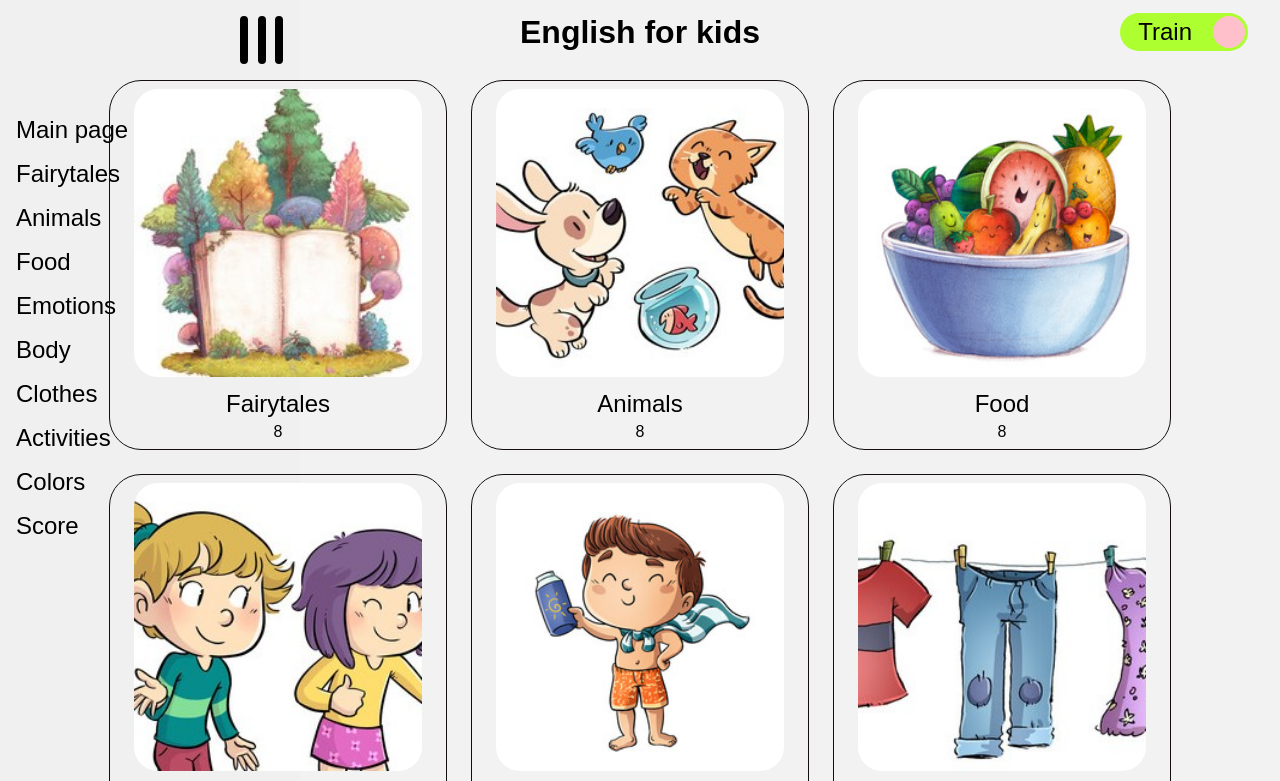
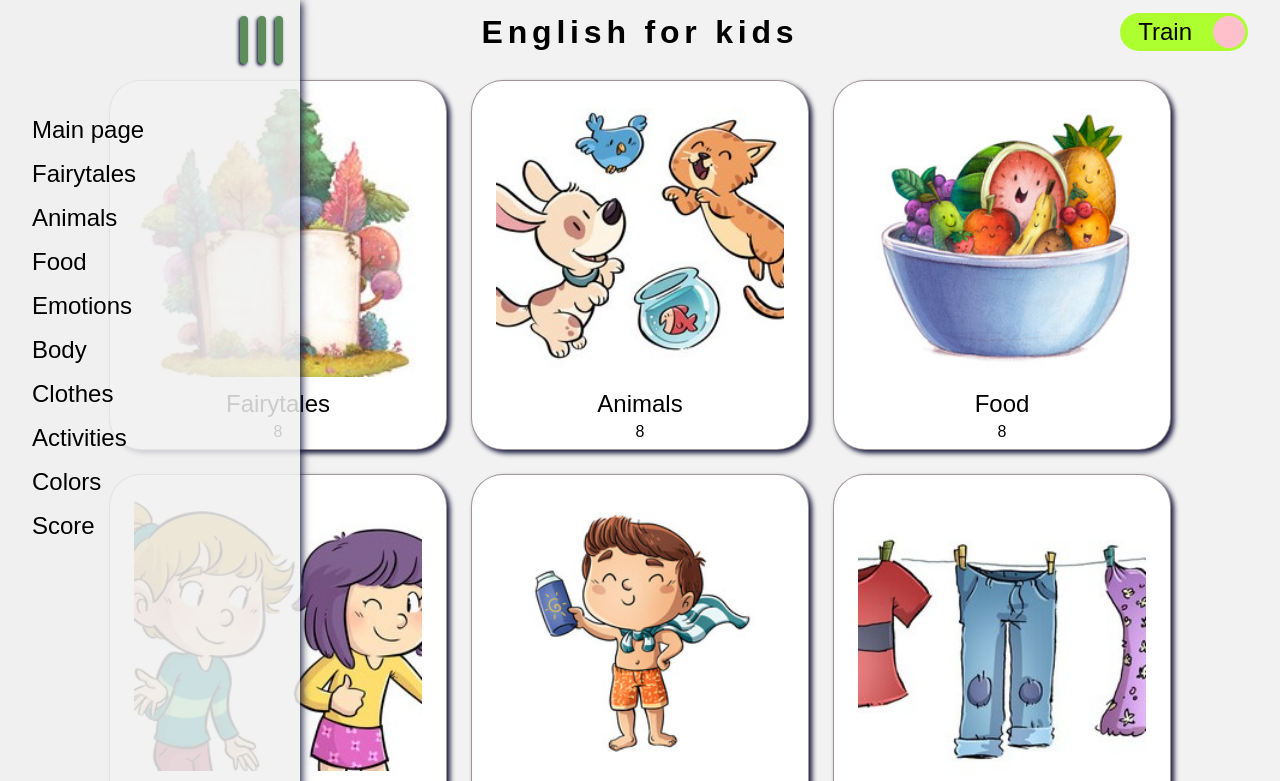
Before and after one commit to emp74ark/english-for-kids, a website built with webpack: page src/index.html in a window 1280 px wide. Both pictures are taken after a click on the element 40 px from the left and 40 px from the top of the page. Shown: the top 781 px of the page. Built offline with nearby package versions, Linux system fonts and the light colour scheme.

Commit message:
refactor: nav animation enhancement

```diff
--- a/src/scss/color.scss
+++ b/src/scss/color.scss
@@ -1,8 +1,13 @@
-$background-dark: #000000;
-$background-light: #f0f0f0d8;
+$background-dark: #5d8d5c;
+$background-middle: #f0f0f0d8;
+$background-light: #ffffff;
 
-$border-dark: #140e0e;
-$border-light: #757070;
+$border-dark: #222141;
+$border-middle: #5c2d2dcc;
+$border-light: #8a7c7ccc;
+
+$shadow-dark: #1b1b3f;
 
 $font-color-dark: #000000;
 $font-color-light: #f0f0f0;
+$font-color-accent: #497a47;
--- a/src/scss/common.scss
+++ b/src/scss/common.scss
@@ -6,7 +6,7 @@ body {
     'nav header mode'
     'main main main'
     'footer footer footer';
-  background: $background-light;
+  background: $background-middle;
   color: $font-color-dark;
   font-size: 10px;
   font-family: fantasy;
--- a/src/scss/header.scss
+++ b/src/scss/header.scss
@@ -5,5 +5,6 @@ header {
   justify-content: center;
   h1 {
     font-size: 2rem;
+    letter-spacing: .3rem;
   }
 }
--- a/src/scss/main.scss
+++ b/src/scss/main.scss
@@ -14,14 +14,16 @@ main {
   justify-content: space-between;
   width: 20rem;
   height: 22rem;
-  border: .1rem solid $border-dark;
+  background: $background-light;
+  border: .1rem solid $border-light;
   border-radius: 2rem;
+  box-shadow: .2rem .2rem .3rem $shadow-dark;
   padding: .5rem;
   transition: all .3s;
   transform-style: preserve-3d;
-  /* &:hover {
-    transform: rotateY(180deg);
-  } */
+  &:hover {
+    box-shadow: .2rem .2rem 1rem $shadow-dark;
+  }
   img {
     width: 18rem;
     height: 18rem;
--- a/src/scss/nav.scss
+++ b/src/scss/nav.scss
@@ -10,15 +10,16 @@ nav {
   width: 3rem;
   height: 3rem;
   z-index: 100;
+  transition: all .3s ease;
 }
 .burger__wrapper_active {
-  transition: all .2s ease-in;
-  transform: rotate(90deg);
+  transform: rotate(450deg);
   left: 240px;
 }
 @mixin burger__line {
   display: inline-block;
   background: $background-dark;
+  box-shadow: .1rem .1rem .2rem $shadow-dark;
   border-radius: .5rem;
   width: 100%;
   height: .5rem;
@@ -42,17 +43,22 @@ nav {
   box-sizing: border-box;
   height: 100%;
   width: 300px;
-  background: $background-light;
+  background: $background-middle;
   top: 0;
   left: -300px;
   margin: 0;
-  padding: 100px 1rem 1rem 1rem;
+  padding: 100px 1rem 1rem 2rem;
+  z-index: 1;
   li {
     list-style: none;
     margin: 1rem 0;
+    &:hover {
+      color: $font-color-accent;
     }
+  }
 }
 .nav__list_active {
-  transition: all .3s ease-in;
+  transition: all .3s ease;
   left: 0;
+  box-shadow: .1rem .1rem .5rem $shadow-dark;
 }
```
